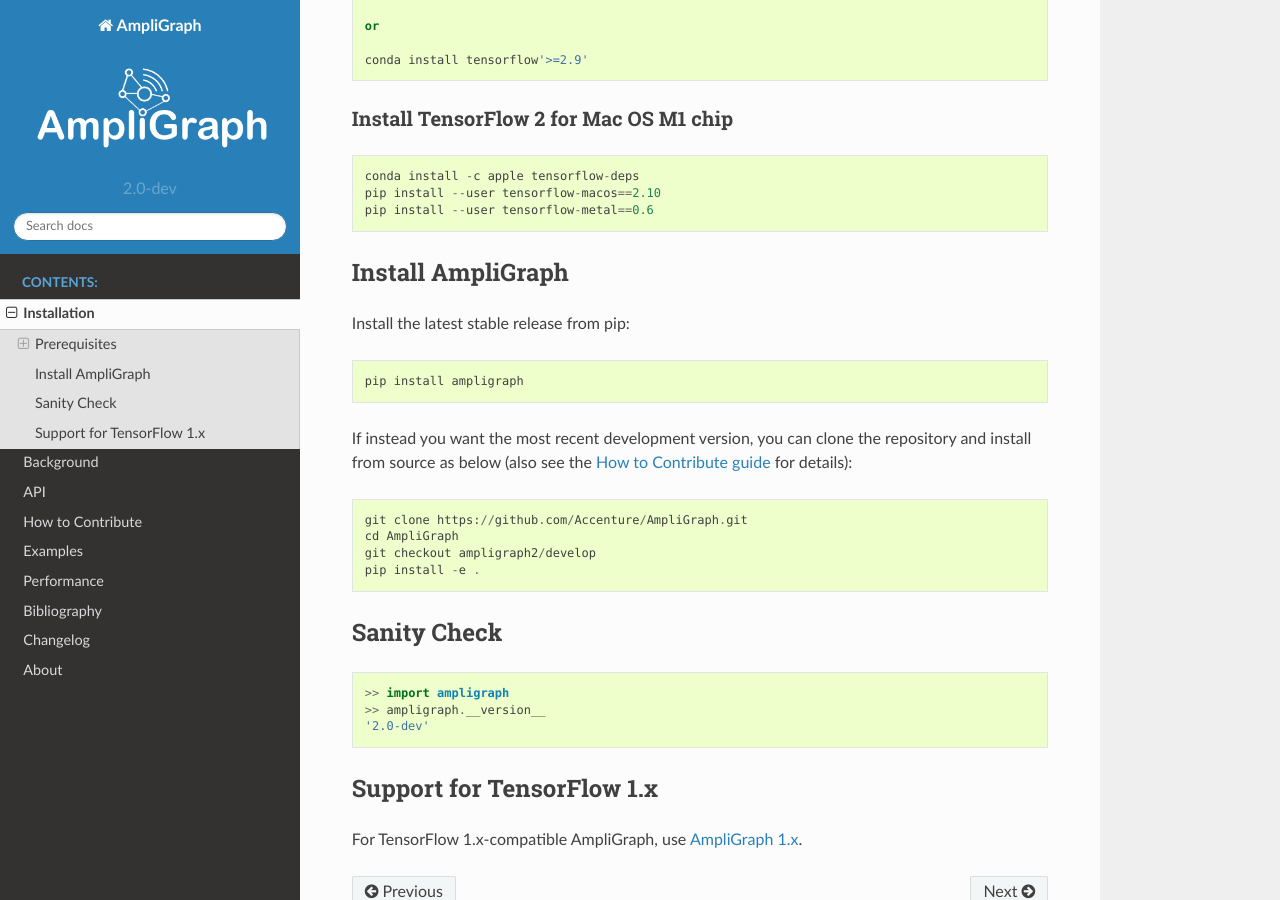
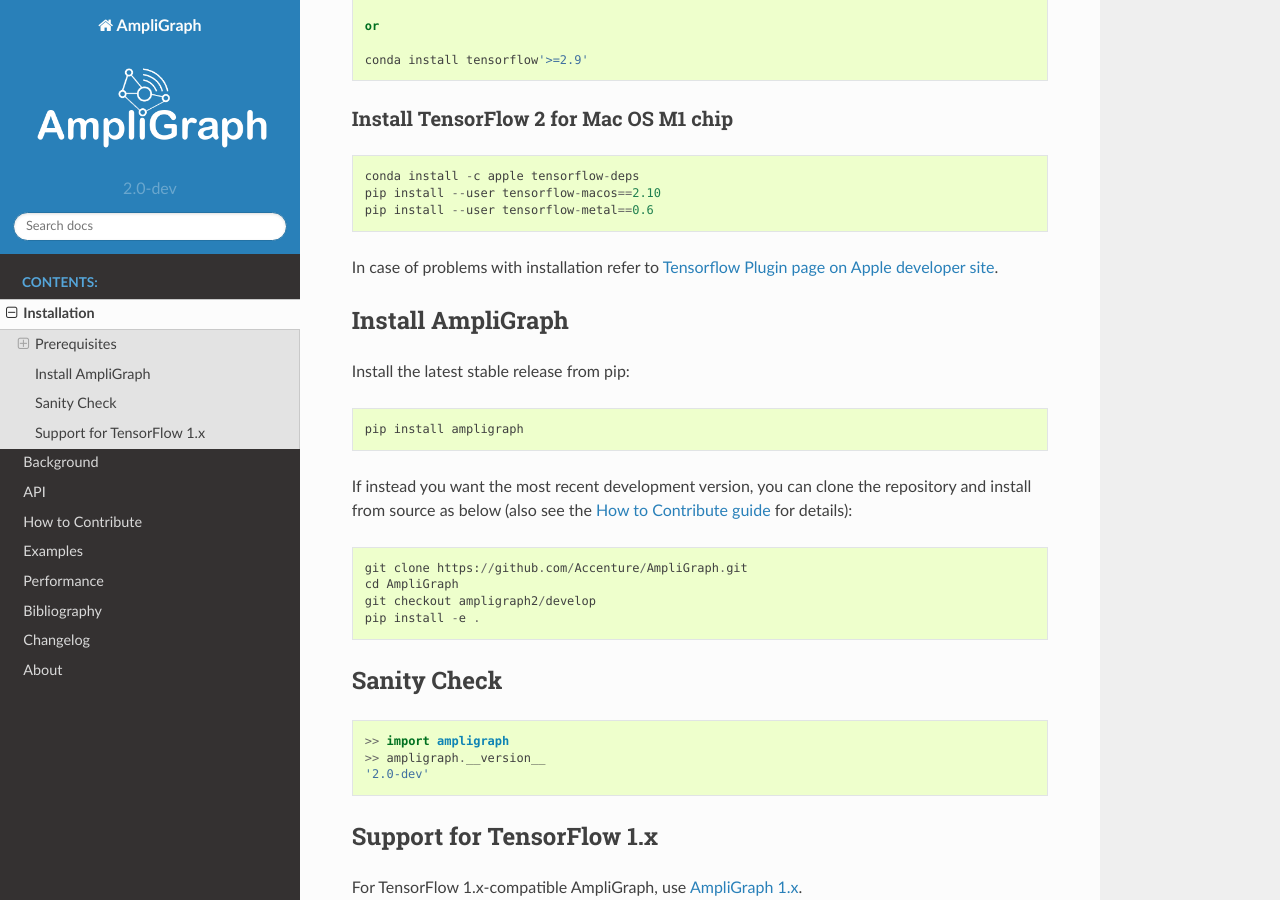
Before and after one commit to Accenture/AmpliGraph, a Sphinx documentation site: the page built from docs/install.md, in a window 1280 px wide and 900 px high, scrolled down 647 px. Built offline with Sphinx 7.4.7 and the Read the Docs theme 2.0.0, drawn with Linux system fonts in a browser that asks for light colours; the version number is read from the project's files by our own code.

Commit message:
Add pointer to more information regarding tf installation for M1

````diff
--- a/docs/install.md
+++ b/docs/install.md
@@ -36,6 +36,8 @@
 pip install --user tensorflow-metal==0.6
 ```
 
+In case of problems with installation refer to [Tensorflow Plugin page on Apple developer site](https://developer.apple.com/metal/tensorflow-plugin/).
+
 ## Install AmpliGraph
 
 
````
